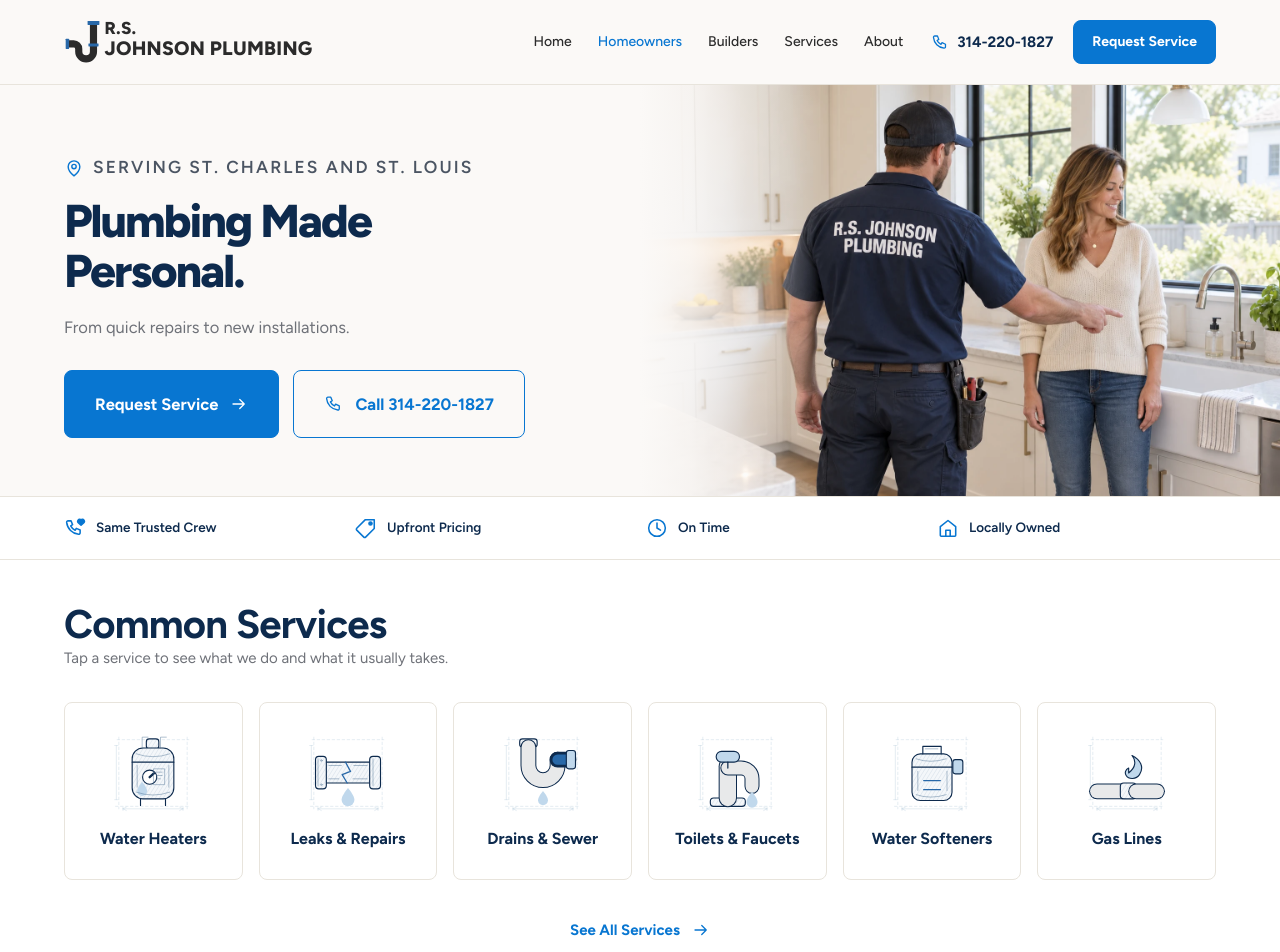
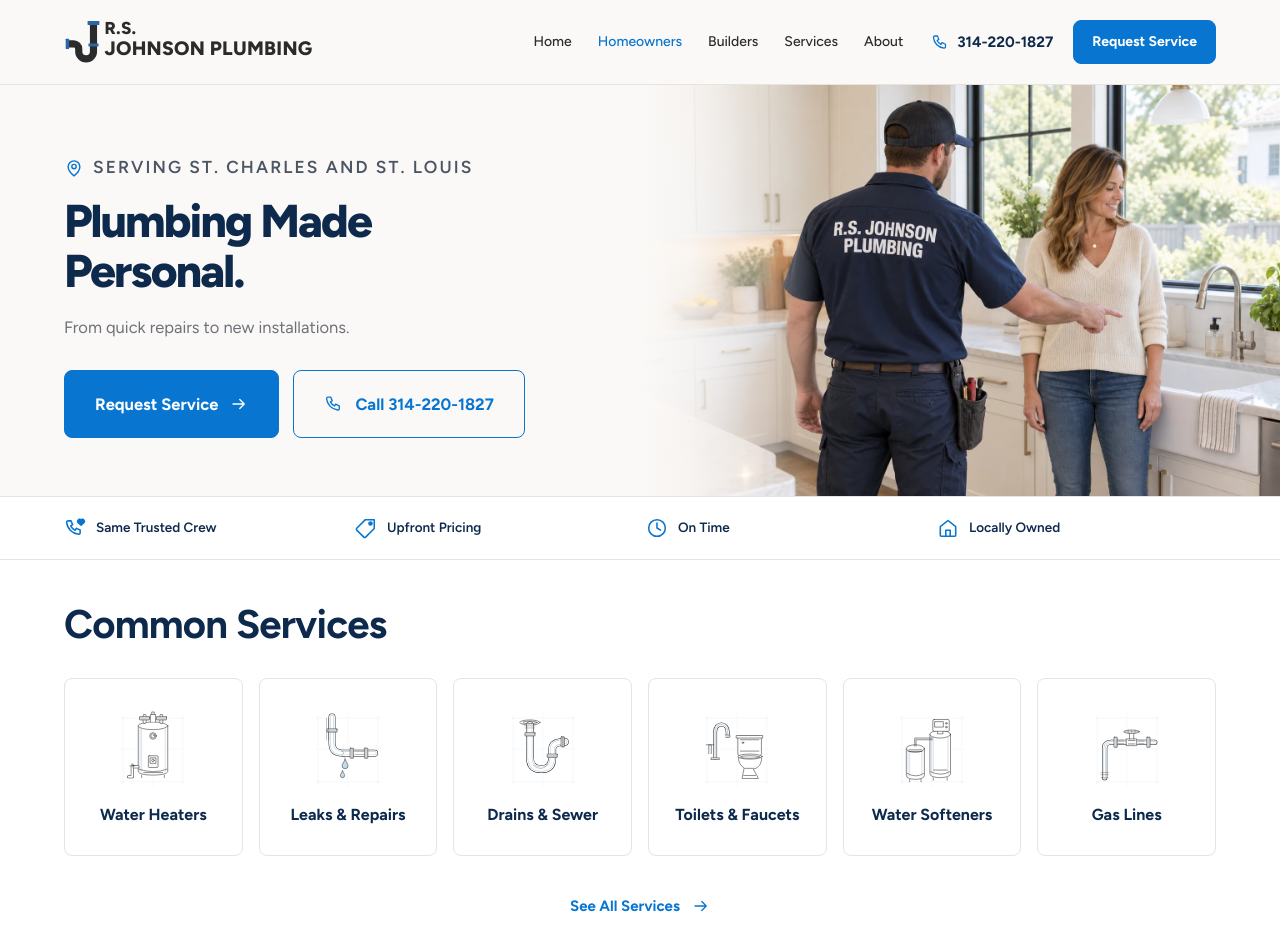
Before and after one commit to rs-johnson-plumbing/website, a Next.js app: page /for-homeowners in a window 1280 px wide. Shown: the top 952 px of the page. Built offline with nearby package versions, Linux system fonts and the light colour scheme.

Commit message:
Match homeowner cards to Services sketches and remove helper text

```diff
--- a/src/components/concept-two/pages/C2Homeowners.tsx
+++ b/src/components/concept-two/pages/C2Homeowners.tsx
@@ -48,10 +48,9 @@
               <h2 id="c2-home-services" className="c2-h2">
                 {page.services.heading}
               </h2>
-              <p>{page.services.line}</p>
             </div>
           </div>
-          <C2ServiceGrid items={tiles} />
+          <C2ServiceGrid items={tiles} detailed />
           <div className="c2-center c2-home-services-more">
             <C2Button href="/services" variant="outline" className="c2-btn--quiet">
               {page.services.seeAll}
```
